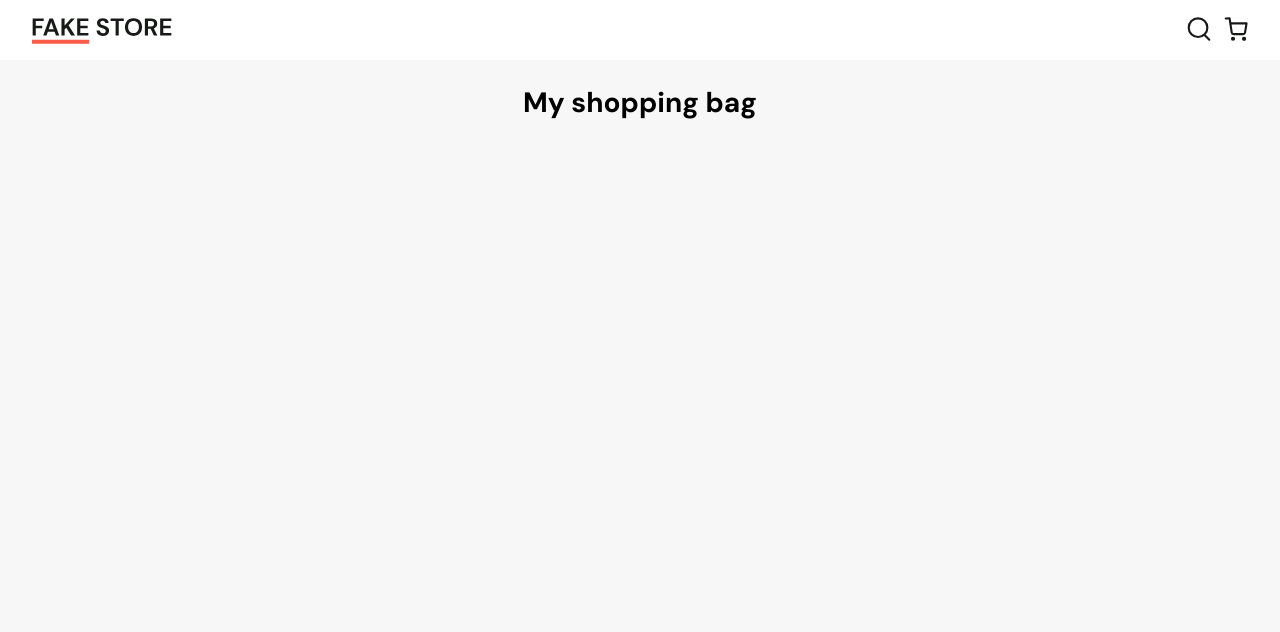
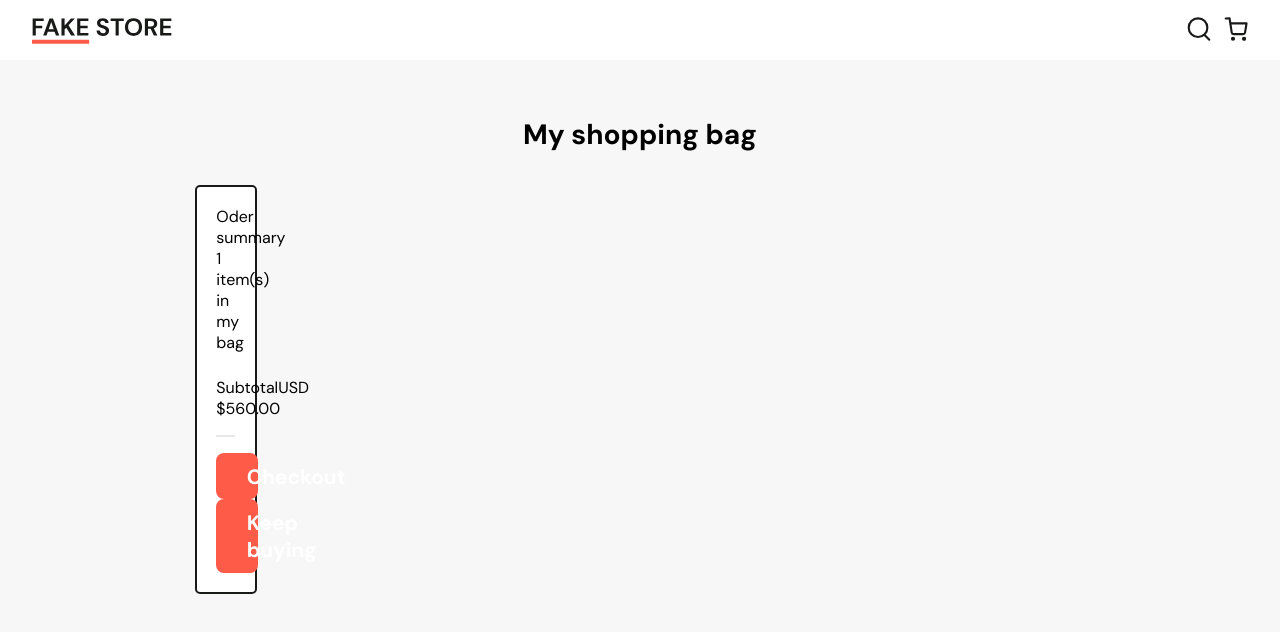
Before and after one commit to saloavalos/Fake-Store, a React (Vite) app: page /cart in a window 1280 px wide. Shown: the top 632 px of the page. Built offline with nearby package versions, Linux system fonts and the light colour scheme.

Commit message:
Updated ui in cart page
added order summary bit it has not been finished yet

```diff
--- a/src/Pages/Cart/Cart.jsx
+++ b/src/Pages/Cart/Cart.jsx
@@ -1,6 +1,7 @@
 import React, { useEffect } from "react";
 import sprite from "/sprite.svg";
 import "./cart.scss";
+import Button from "../../components/Buttons/Buttons";
 import { useSelector } from "react-redux";
 import {
   setIncrementCartProductQuantity,
@@ -30,6 +31,8 @@ const Cart = () => {
   return (
     <div className="cart-main-c">
       <p className="cart-main__title">My shopping bag</p>
+      <div className="cart-main__products-and-order-summary-c">
+        <div className="products-in-cart-c">
           {productsInCart.map((eachProductInCart) => (
             <div className="each-product-in-cart-c" key={eachProductInCart.id}>
               <div className="each-product-in-cart-img-c">
@@ -89,6 +92,23 @@ const Cart = () => {
             </div>
           ))}
         </div>
+        <div className="order-summary-c">
+          <div>
+            <p>Oder summary</p>
+            <span>1 item(s) in my bag</span>
+          </div>
+          <div className="subtotal-c">
+            <span>Subtotal</span>
+            <span>USD $560.00</span>
+          </div>
+          <hr className="divisor-line-order-summary" />
+          <div className="order-summary__btns-c">
+            <Button text="Checkout" />
+            <Button text="Keep buying" />
+          </div>
+        </div>
+      </div>
+    </div>
   );
 };
 
--- a/src/Pages/Cart/cart.scss
+++ b/src/Pages/Cart/cart.scss
@@ -12,6 +12,7 @@
   text-align: center;
   font-weight: 700;
   font-size: 1.75rem;
+  margin: 2rem 0;
 }
 
 .qty-and-delete-c {
@@ -74,3 +75,39 @@
   -webkit-line-clamp: 1; /* number of lines to show */
   -webkit-box-orient: vertical;
 }
+
+.cart-main__products-and-order-summary-c {
+  display: inline-flex;
+  justify-content: center;
+}
+
+.products-in-cart-c {
+  max-width: 40%;
+  margin-right: 4rem;
+}
+
+.order-summary-c {
+  border-radius: 5px;
+  border: 2px solid;
+  border-color: colors.$title;
+  padding: 1.2rem;
+  width: 20%;
+  background-color: white;
+  height: 100%;
+}
+
+.divisor-line-order-summary {
+  background-color: colors.$deeperGray;
+  height: 2px;
+  border: none;
+  margin: 1rem 0;
+}
+
+.subtotal-c {
+  margin-top: 1.5rem;
+}
+
+.order-summary__btns-c {
+  display: flex;
+  flex-direction: column;
+}
```
Lines whose indentation alone changed are shown as unchanged.
